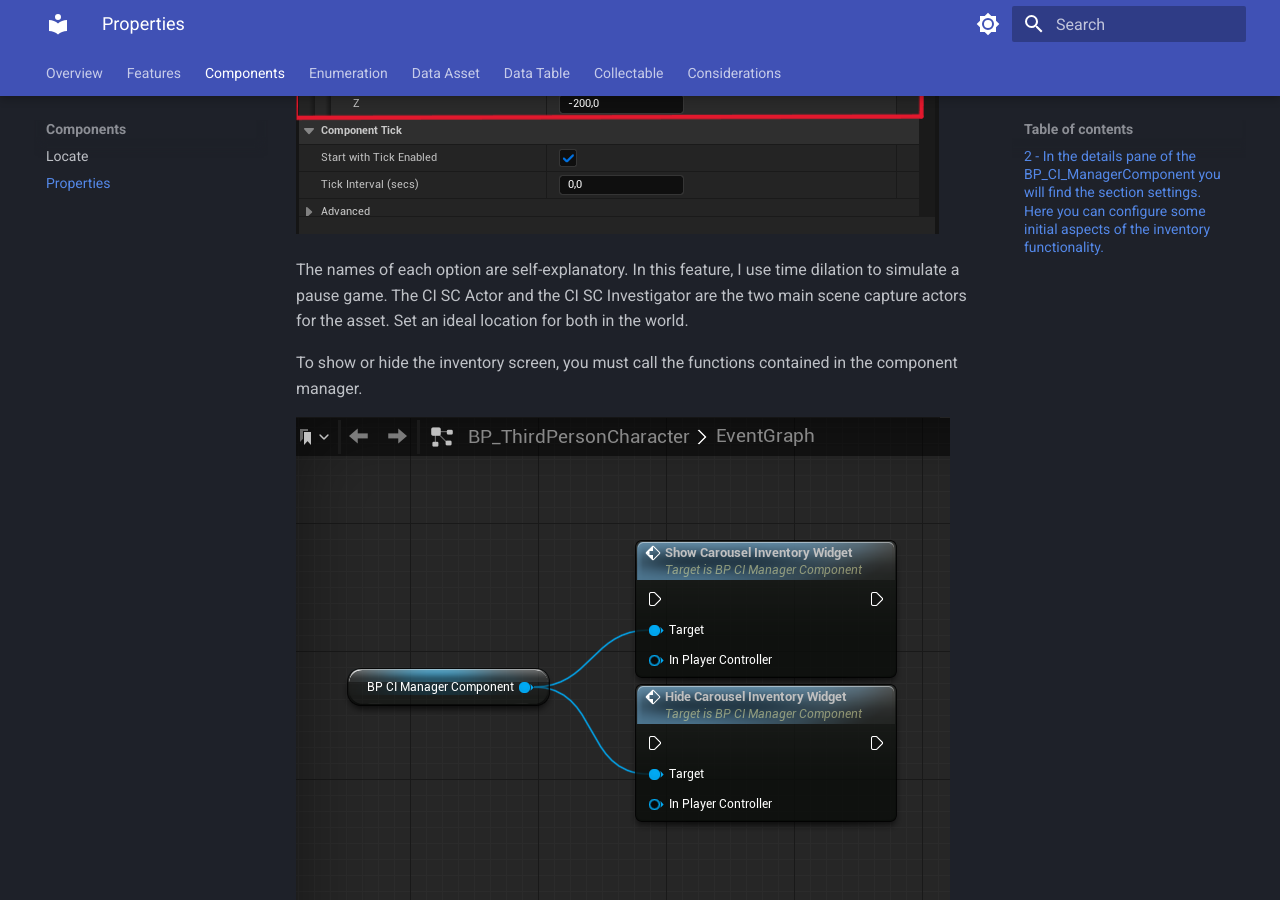
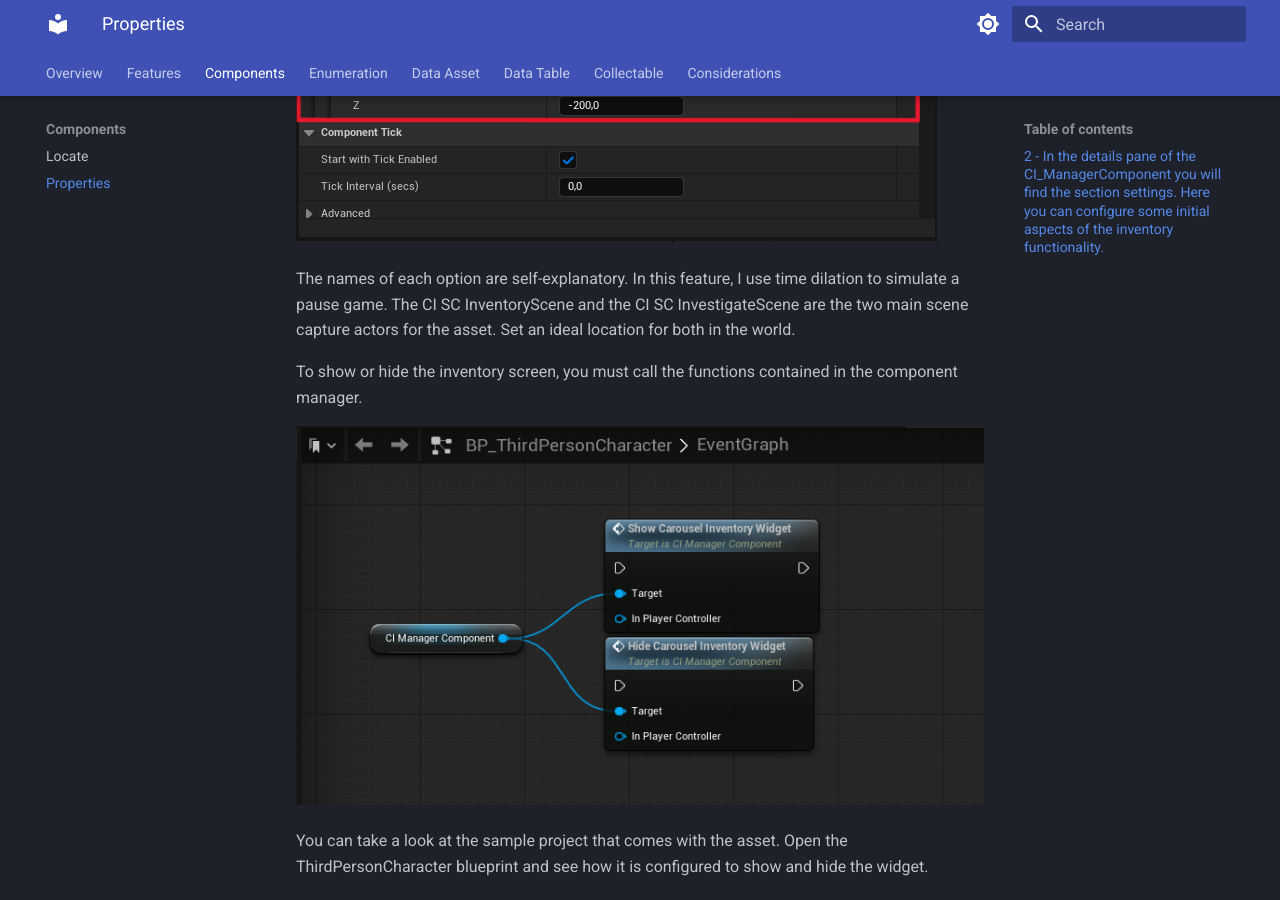
Before and after one commit to SoupStem/3D-Carousel-Inventory-Asset, an MkDocs documentation site: the page built from docs/how-to-use/property.md, in a window 1280 px wide and 900 px high, scrolled down 1060 px. Built offline with MkDocs 1.6.1 and Material for MkDocs 9.7.7, drawn with Linux system fonts in a browser that asks for light colours; some of the changed text lies outside the part shown.

Commit message:
Update documentation to adapt to project changes

```diff
--- a/docs/how-to-use/property.md
+++ b/docs/how-to-use/property.md
@@ -1,9 +1,9 @@
-## 2 - In the details pane of the BP_CI_ManagerComponent you will find the section settings. Here you can configure some initial aspects of the inventory functionality.
+## 2 - In the details pane of the CI_ManagerComponent you will find the section settings. Here you can configure some initial aspects of the inventory functionality.
 
 ![alt text](../prints/docs-4.png)
 
 The names of each option are self-explanatory. In this feature, I use time dilation to simulate a pause game.
-The CI SC Actor and the CI SC Investigator are the two main scene capture actors for the asset. Set an ideal location for both in the world.
+The CI SC InventoryScene and the CI SC InvestigateScene are the two main scene capture actors for the asset. Set an ideal location for both in the world.
 
 To show or hide the inventory screen, you must call the functions contained in the component manager.
 
```
Also changed, not shown: docs/how-to-use/dataasset.md (+1 -1 lines), docs/prints/docs-14.png, docs/prints/docs-2.png, docs/prints/docs-3.png, docs/prints/docs-4.png, docs/prints/docs-7.png, docs/prints/docs-9.png.
